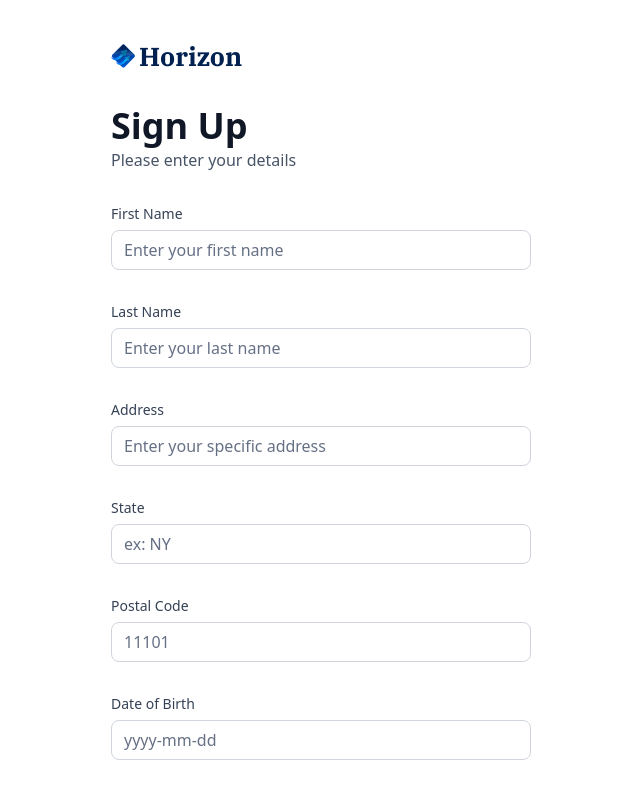
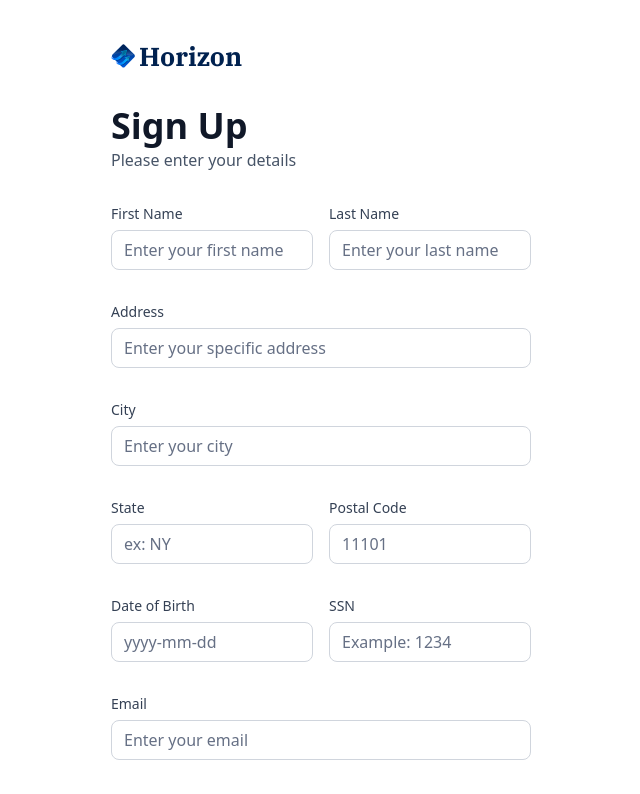
Before and after one commit to brnoliveira110/horizonbank, a Next.js app: page /sign-up in a window 1280 px wide. Shown: the top 794 px of the page, without its empty margins (319-959 px from the left). Built offline with nearby package versions, Linux system fonts and the light colour scheme.

Commit message:
criado action para login

```diff
--- a/components/AuthForm.tsx
+++ b/components/AuthForm.tsx
@@ -22,8 +22,12 @@ import Link from "next/link";
 import CustomInput from "./CustomInput";
 import { authFormSchema } from "@/lib/utils";
 import { Loader2 } from "lucide-react";
+import SignUp from "@/app/(auth)/sign-up/page";
+import { signIn, signUp } from "@/lib/actions/user.actions";
+import { useRouter } from "next/navigation";
 
 const AuthForm = ({ type }: { type: string }) => {
+  const router = useRouter();
   const [user, setUser] = useState(null);
   const [isLoading, setIsLoading] = useState(false);
 
@@ -37,17 +41,26 @@ const AuthForm = ({ type }: { type: string }) => {
     },
   });
 
-  function onSubmit(values: z.infer<typeof formSchema>) {
-    // Do something with the form values.
-    // ✅ This will be type-safe and validated.
+  const onSubmit = async (data: z.infer<typeof formSchema>) => {
     setIsLoading(true);
-
-    console.log(values);
-
-    setTimeout(() => {
+    try {
+      if (type === "sign-up") {
+        const newUser = await signUp(data);
+        setUser(newUser);
+      }
+      if (type === "sign-in") {
+        const response = await signIn({
+          email: data.email,
+          password: data.password,
+        });
+        if (response) router.push("/");
+      }
+    } catch (error) {
+      console.log(error);
+    } finally {
       setIsLoading(false);
-    }, 1500);
     }
+  };
 
   return (
     <section className="auth-form">
@@ -84,6 +97,7 @@ const AuthForm = ({ type }: { type: string }) => {
             <form onSubmit={form.handleSubmit(onSubmit)} className="space-y-8">
               {type === "sign-up" && (
                 <>
+                  <div className="flex gap-4">
                     <CustomInput
                       control={form.control}
                       label="First Name"
@@ -97,6 +111,7 @@ const AuthForm = ({ type }: { type: string }) => {
                       name="lastName"
                       placeholder={"Enter your last name"}
                     />
+                  </div>
 
                   <CustomInput
                     control={form.control}
@@ -105,6 +120,14 @@ const AuthForm = ({ type }: { type: string }) => {
                     placeholder={"Enter your specific address"}
                   />
 
+                  <CustomInput
+                    control={form.control}
+                    label="City"
+                    name="city"
+                    placeholder={"Enter your city"}
+                  />
+
+                  <div className="flex gap-4">
                     <CustomInput
                       control={form.control}
                       label="State"
@@ -118,7 +141,9 @@ const AuthForm = ({ type }: { type: string }) => {
                       name="postalCode"
                       placeholder="11101"
                     />
+                  </div>
 
+                  <div className="flex gap-4">
                     <CustomInput
                       control={form.control}
                       label="Date of Birth"
@@ -132,6 +157,7 @@ const AuthForm = ({ type }: { type: string }) => {
                       name="ssn"
                       placeholder="Example: 1234"
                     />
+                  </div>
                 </>
               )}
 
--- a/components/CustomInput.tsx
+++ b/components/CustomInput.tsx
@@ -32,6 +32,7 @@ const CustomInput = ({
           <div className="flex w-full flex-col">
             <FormControl>
               <Input
+                id={`${label}-${name}`}
                 placeholder={placeholder}
                 className="input-class"
                 type={type}
--- /dev/null
+++ b/lib/actions/user.actions.ts
@@ -0,0 +1,15 @@
+"use server";
+
+export const signIn = async () => {
+  try {
+  } catch (error) {
+    console.error("Error", error);
+  }
+};
+
+export const signUp = async (userData: SignUpParams) => {
+  try {
+  } catch (error) {
+    console.error("Error", error);
+  }
+};
--- a/lib/utils.ts
+++ b/lib/utils.ts
@@ -201,6 +201,7 @@ export const authFormSchema = (type: string) =>
     lastName: type === "sign-in" ? z.string().optional() : z.string().min(3),
     firstName: type === "sign-in" ? z.string().optional() : z.string().min(3),
     address1: type === "sign-in" ? z.string().optional() : z.string().max(50),
+    city: type === "sign-in" ? z.string().optional() : z.string().max(50),
     state:
       type === "sign-in" ? z.string().optional() : z.string().min(2).max(2),
     postalCode:
```
Lines whose indentation alone changed are shown as unchanged.
